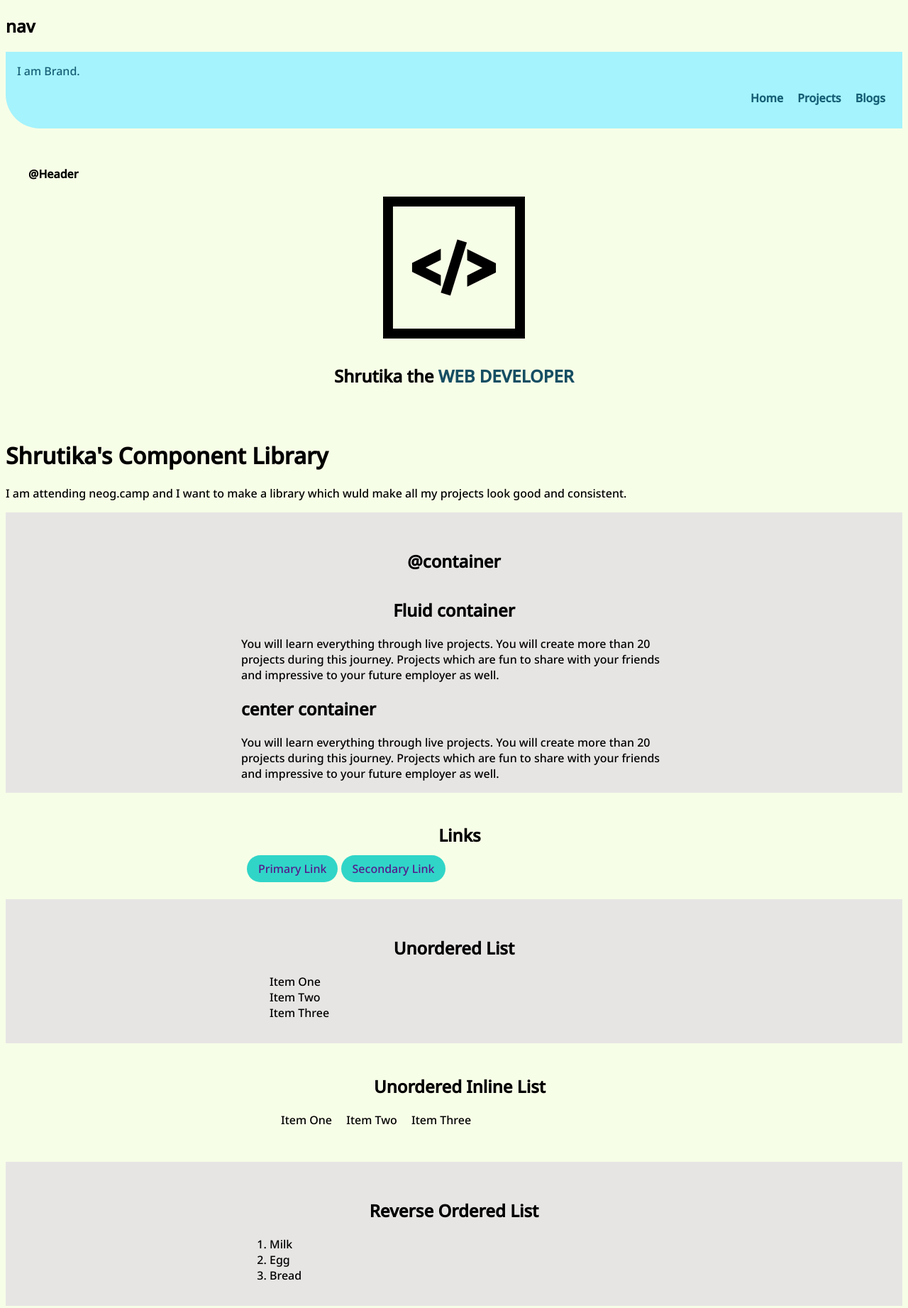
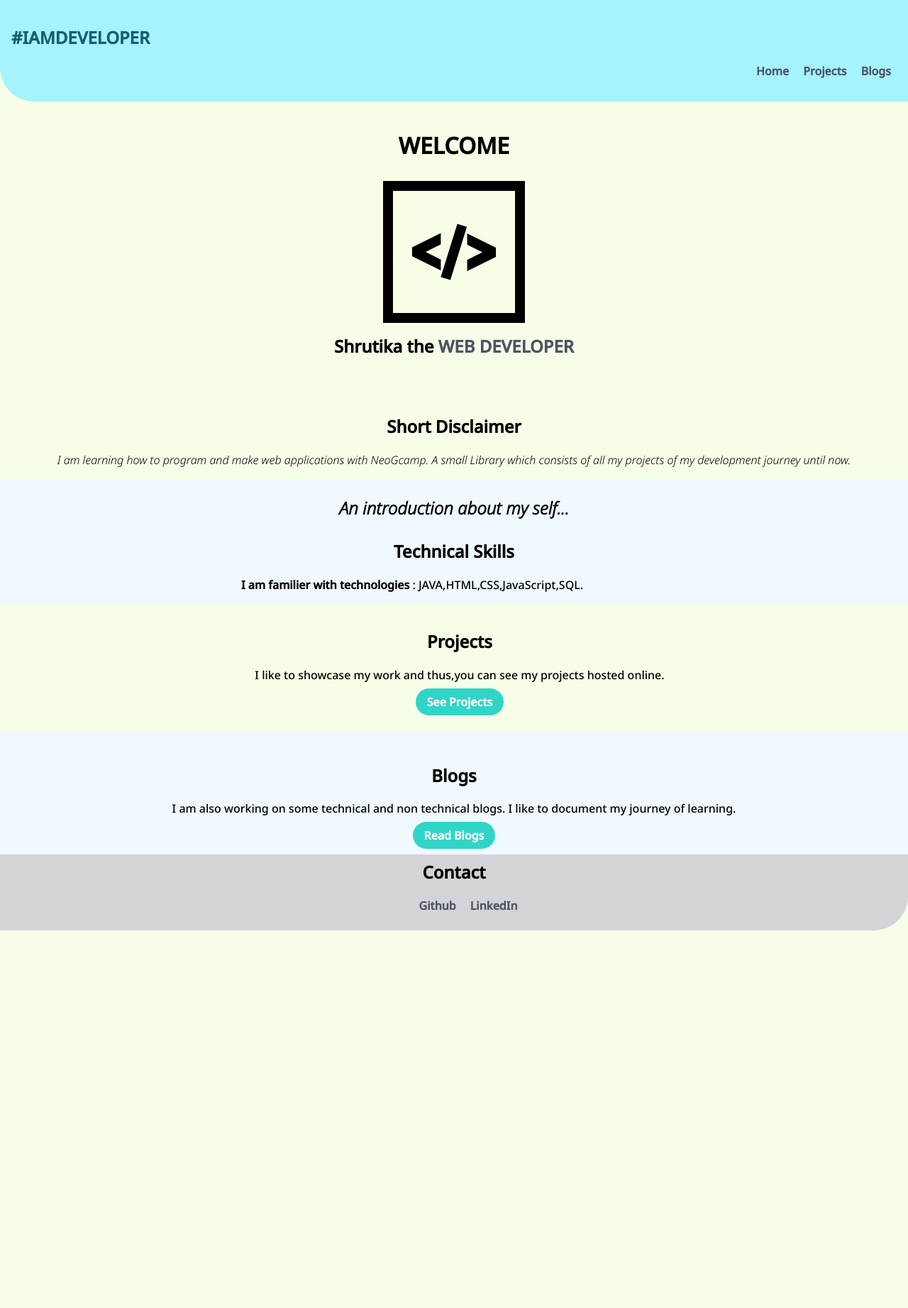
Before and after one commit to SarawadeShrutika/neoGcamp_Lesson3, a plain HTML site: page index.html in a window 1280 px wide. Shown: the whole page at 71% size. After the commit the page ends 1311 px from the top, so only its background shows below. Drawn offline with Linux system fonts and the light colour scheme.

Commit message:
First Project
First Project

```diff
--- a/index.html
+++ b/index.html
@@ -4,87 +4,71 @@
     <meta charset="UTF-8">
     <meta http-equiv="X-UA-Compatible" content="IE=edge">
     <meta name="viewport" content="width=device-width, initial-scale=1.0">
-    <title>Component Library</title>
-    <link href="style.css" rel="stylesheet" />
+    <title>Document</title>
+    <link href="style.css" rel="stylesheet">
 </head>
 <body>
-    <h2>nav</h2>
-
     <nav class="nav_container container">
-        <div>I am Brand.</div>
+        <h1>#IAMDEVELOPER</h1>
         <ul class="nav_list">
-            <li class="List-inline"><a class="nav_link" href="home">Home</a></li>
-            <li class="List-inline"><a class="nav_link" href="Projects">Projects</a></li>
-            <li class="List-inline"><a class="nav_link" href="Blogs">Blogs</a></li>
+            <li class="List-inline"><a class="nav_link" href="http://127.0.0.1:5500/index.html">Home</a></li>
+            <li class="List-inline"><a class="nav_link" href="http://127.0.0.1:5500/projects.html">Projects</a></li>
+            <li class="List-inline"><a class="nav_link" href="http://127.0.0.1:5500/blog.html">Blogs</a></li>
         </ul>
     </nav>
 
     <header class="header">
-        <h4>@Header</h4>
+        <h1 class="header_inside">WELCOME</h1>
         <img class="hero-image"src="hero.png"/>
         <h2 class="header_inside">Shrutika the <span class="heading-inverted">WEB DEVELOPER</span></h2>
     </header>
-    <h1>Shrutika's Component Library</h1>
-    <p>I am attending neog.camp and I want to make a library which wuld make
-        all my projects look good and consistent.</p>
 
+    <div class="header_inside">
+        <h2>Short Disclaimer</h2>
+        <i><p>I am learning how to program and make web applications with NeoGcamp.
+            A small Library which consists of all my projects of my development journey until now.</p></i>
+    </div>
 
     <section class="section_ow">
-    <h2 class="header_inside">@container</h2>
+        <h2 class="header_inside"><i>An introduction about my self...</i></h2>
         <div class="container container-center">
-    <h2 class="header_inside">Fluid container</h2>
-    <div class="container">You will learn everything through live projects. You will create more than 20 projects during this journey. Projects which are fun to share with your friends and impressive to your future employer as well.</div>
-
-    <h2>center container</h2>
-    <div class="container">You will learn everything through live projects. You will create more than 20 projects during this journey. Projects which are fun to share with your friends and impressive to your future employer as well.</div>
+        <h2 class="header_inside">Technical Skills</h2>
+        <div class="container"><b>I am familier with technologies</b> :  JAVA,HTML,CSS,JavaScript,SQL.
+        </div>
         </div>
     </section>
 
-
     <section class="section_white">
+    <div class="header_inside">
+        <h2>Projects</h2>
+        <p>I like to showcase my work and thus,you can see my projects hosted online.</p>
             <div class="container container-center">
-    <h2 class="header_inside">Links</h2>
-    <a class="link primary_link" href="">Primary Link</a>
-    <a class="link secondary_link" href="">Secondary Link</a>
+            <div class="Links">
+            <a class="primary_link" href="http://127.0.0.1:5500/projects.html"><b>See Projects</b></a>
+            </div>
+            </div>
     </div>
     </section>
 
     <section class="section_ow">
+    <div class="header_inside">
+        <h2>Blogs</h2>
+        <p>I am also working on some technical and non technical blogs. I like to document my journey of learning.</p>
             <div class="container container-center">
-        <h2 class="header_inside">Unordered List</h2>
-    <ul class="List-nonbullet">
-        <li>Item One</li>
-        <li>Item Two</li>
-        <li>Item Three</li>
-    </ul>
+            <div class="Links">
+            <a class="primary_link" href="http://127.0.0.1:5500/blog.html"><b>Read Blogs</b></a>
+            </div>
+            </div>
     </div>
     </section>
 
-
-    <section class="section_white">
-        <div class="container container-center">
-    <h2 class="header_inside">Unordered Inline List</h2>
+    <footer class="footer_links">
+        <h2 class="header_inside">Contact</h2>
         <ul >
-        <li class="List-inline">Item One</li>
-        <li class="List-inline">Item Two</li>
-        <li class="List-inline">Item Three</li>
+            <li class="List-inline"><a class="nav_link" href="https://github.com/SarawadeShrutika/neoGcamp_Lesson3">Github</a></li>
+            <li class="List-inline"><a class="nav_link" href="https://www.linkedin.com/in/shrutika-sarawade-448138169/">LinkedIn</a></li>
         </ul>
-    </div>
-    </section>
-
-
-    <section class="section_ow">
-        <div class="container container-center">
-    <h2 class="header_inside">Reverse Ordered List</h2>
-    <ol>
-        <li>Milk</li>
-        <li>Egg</li>
-        <li>Bread</li>
-    </ol>
-    </div>
-    </section>
-
-
+    </footer>
 
 </body>
 </html>
--- a/style.css
+++ b/style.css
@@ -6,9 +6,16 @@
 body{
 font-family: 'Noto Sans', sans-serif;
 background-color: #f7fee7;
+margin:0px;
 }
 hr{
-    margin: 2rem 0rem;
+    border:none;
+    border-top:1px solid grey;
+    color:#fff;
+    background-color:#fff;
+    height:1px;
+    width:50%;
+
 }
 
 /**Containers**/
@@ -22,20 +29,16 @@ hr{
 }
 
 /**Links**/
-.link{
+.Links{
+    text-align: center;
+}
+.primary_link,.secondary_link{
     text-decoration: none;
     padding: 0.5rem 1rem;
-}
-.primary_link{
     text-decoration: none;
     background-color: #30D5C8 ;
     border-radius: 5rem;
-}
-
-.secondary_link{
-    text-decoration: none;
-    background-color: #30D5C8 ;
-    border-radius: 5rem;
+    color:white;
 }
 
 
@@ -66,7 +69,7 @@ hr{
  }
  .nav_link{
     text-decoration: none;
-    color: #155e75;
+    color: #4b5563;
     font-weight: bold;
  }
 .header{
@@ -77,20 +80,22 @@ hr{
     max-width: 300px;
     display:block;
     margin:auto;
+    padding: 0.5rem;
 }
 
 .header_inside{
-   padding-top: 1rem;
    text-align: center;
+   margin-top: 0px;
+   padding-top: 0.5rem;
 
 }
 
  .header_inside .heading-inverted{
-    color:#164e63;
+    color:#4b5563;
 }
 
 .section_ow{
-    background-color: #e7e5e4;
+    background-color: #f0f9ff;
     padding: 1rem;
 }
 
@@ -100,6 +105,14 @@ padding-bottom: 2rem;
 padding-left: 1rem;
 }
 
- .h2{
+ .h2,.h1{
     text-align: center;
 }
+
+.footer_links{
+    text-align: center;
+    text-decoration: none;
+    background-color: #d4d4d8;
+    border-bottom-right-radius: 3rem;
+   padding-bottom: 0.5rem;
+}
```
Also changed, not shown: blog.html (added, +25 -0 lines), lib/components.html (added, +98 -0 lines), projects.html (added, +38 -0 lines), lib/hero.png (added). Lines whose indentation alone changed are shown as unchanged.
